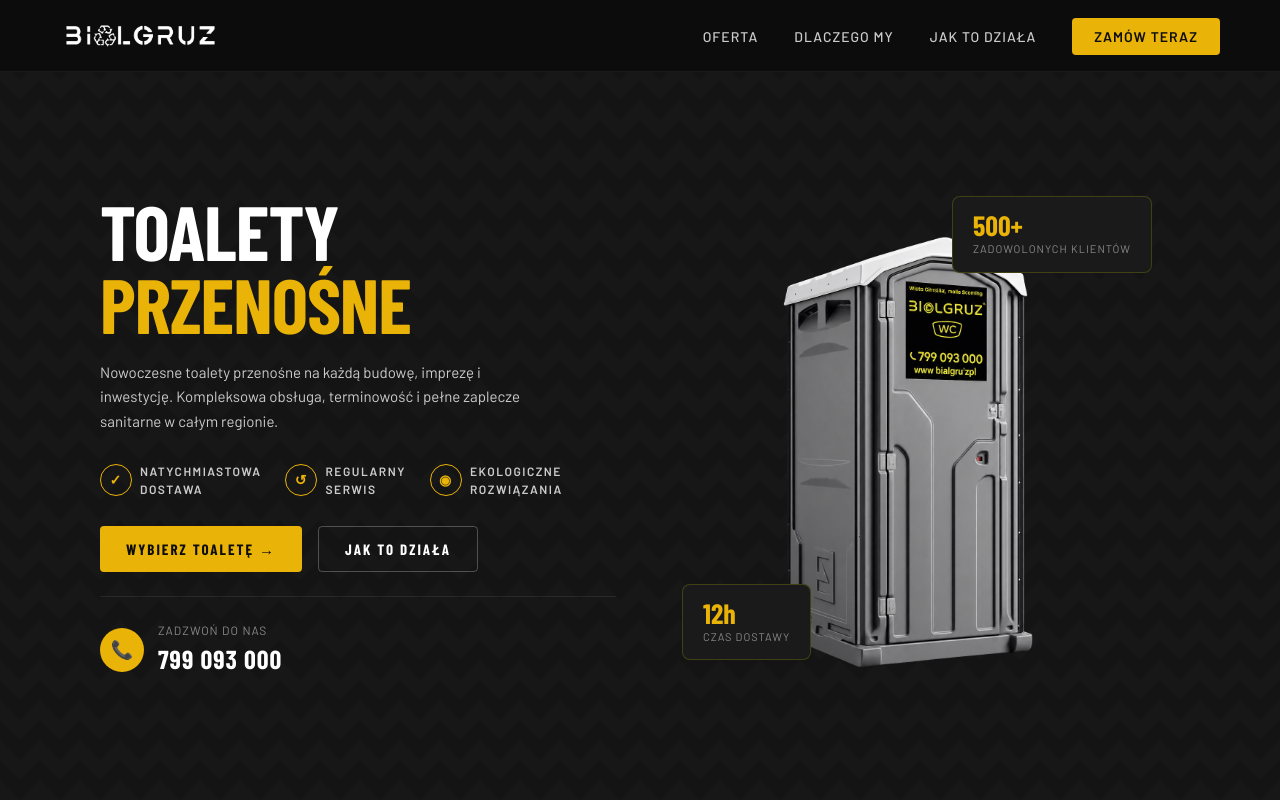
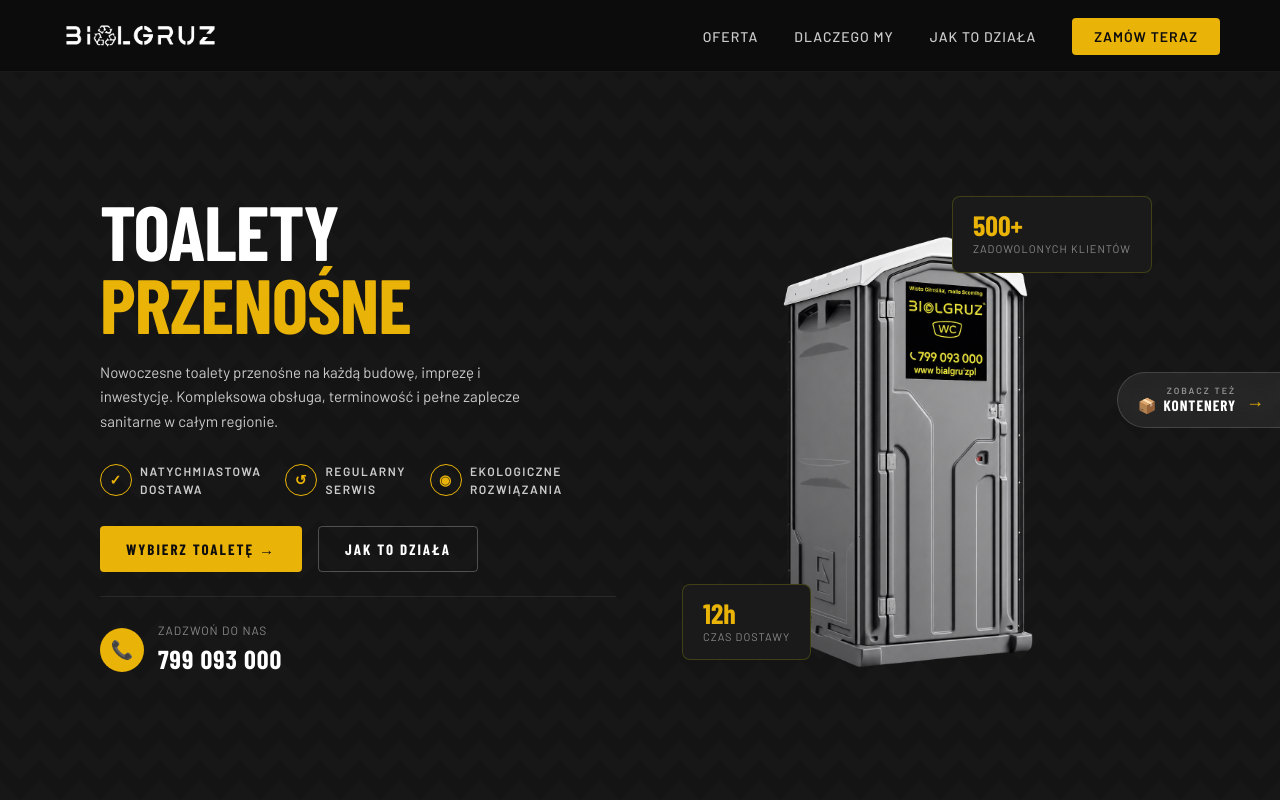
Before and after one commit to JakubPaszko2001/bialgruz-next, a Next.js app: page /toalety-przenosne in a window 1280 px wide. Shown: the top 800 px of the page. Built offline with nearby package versions, Linux system fonts and the light colour scheme; a web font is replaced by a local one.

Commit message:
zmiana numeracji w kiblach

```diff
--- a/app/kontenery/page.jsx
+++ b/app/kontenery/page.jsx
@@ -2,6 +2,7 @@
 import Footer from "@/components/Footer";
 import { Hero, Strip, WhySection, StepsSection, Contact } from "@/components/subUI";
 import OfferKontenery from "@/components/OfferKontenery";
+import OfferTransition from "@/components/OfferTransition";
 
 export const metadata = {
   title: "Kontenery i Big Bagi na odpady budowlane – BIALGRUZ",
@@ -27,7 +28,9 @@
   return (
     <>
       <PageNav />
+      <OfferTransition from="left">
       <Hero
+        activePage="kontenery"
         titleTop="Kontenery i"
         titleBottom="Big Bagi"
         desc="Wynajem kontenerów i big bagów na gruz oraz odpady budowlane — na każdą budowę, remont i inwestycję. Szybkie podstawienie, wywóz i legalna utylizacja w całym regionie."
@@ -78,6 +81,7 @@
 
       <Contact mode="kontenery" />
       <Footer copy="© 2025 BIALGRUZ. Wynajem kontenerów i big bagów na odpady budowlane." />
+      </OfferTransition>
     </>
   );
 }
--- a/app/toalety-przenosne/page.jsx
+++ b/app/toalety-przenosne/page.jsx
@@ -2,6 +2,7 @@
 import Footer from "@/components/Footer";
 import { Hero, WhySection, StepsSection, Contact } from "@/components/subUI";
 import OfferToilets from "@/components/OfferToilets";
+import OfferTransition from "@/components/OfferTransition";
 
 export const metadata = {
   title: "Toalety przenośne – BIALGRUZ",
@@ -24,7 +25,9 @@
   return (
     <>
       <PageNav />
+      <OfferTransition from="right">
       <Hero
+        activePage="toalety"
         titleTop="Toalety"
         titleBottom="Przenośne"
         desc="Nowoczesne toalety przenośne na każdą budowę, imprezę i inwestycję. Kompleksowa obsługa, terminowość i pełne zaplecze sanitarne w całym regionie."
@@ -73,6 +76,7 @@
 
       <Contact mode="toalety" />
       <Footer copy="© 2025 BIALGRUZ. Wynajem toalet przenośnych." />
+      </OfferTransition>
     </>
   );
 }
--- /dev/null
+++ b/components/HeroSwitch.jsx
@@ -0,0 +1,34 @@
+"use client";
+
+import Link from "next/link";
+
+const OFFERS = {
+  kontenery: { label: "Kontenery", href: "/kontenery", icon: "📦" },
+  toalety: { label: "Toalety", href: "/toalety-przenosne", icon: "🚻" },
+};
+
+export default function HeroSwitch({ active }) {
+  const otherKey = active === "kontenery" ? "toalety" : "kontenery";
+  const other = OFFERS[otherKey];
+
+  return (
+    <Link
+      href={other.href}
+      aria-label={`Przejdź do oferty: ${other.label}`}
+      className="group absolute right-0 top-1/2 z-20 flex -translate-y-1/2 items-center gap-2.5 rounded-l-full border border-r-0 border-white/15 bg-white/[0.07] py-3 pl-4 pr-3 backdrop-blur transition-all duration-300 hover:gap-3 hover:bg-brand-yellow sm:pl-5 sm:pr-4"
+    >
+      <span className="text-right leading-tight">
+        <span className="block text-[9px] font-semibold uppercase tracking-[2px] text-white/50 transition-colors group-hover:text-ink-black/70">
+          Zobacz też
+        </span>
+        <span className="flex items-center justify-end gap-1.5 font-display text-[13px] font-bold uppercase tracking-[1px] text-white transition-colors group-hover:text-ink-black sm:text-[15px]">
+          <span className="text-[15px]">{other.icon}</span>
+          {other.label}
+        </span>
+      </span>
+      <span className="text-[18px] leading-none text-brand-yellow transition-all group-hover:translate-x-0.5 group-hover:text-ink-black">
+        →
+      </span>
+    </Link>
+  );
+}
--- /dev/null
+++ b/components/OfferTransition.jsx
@@ -0,0 +1,21 @@
+"use client";
+
+import { motion } from "framer-motion";
+
+/**
+ * Wjazd treści oferty „w bok" przy wejściu na podstronę.
+ * from="right" — wjeżdża z prawej (toalety), from="left" — z lewej (kontenery).
+ */
+export default function OfferTransition({ from = "right", children }) {
+  const x = from === "right" ? 80 : -80;
+  return (
+    <motion.div
+      className="overflow-x-hidden"
+      initial={{ opacity: 0, x }}
+      animate={{ opacity: 1, x: 0 }}
+      transition={{ duration: 0.5, ease: [0.22, 1, 0.36, 1] }}
+    >
+      {children}
+    </motion.div>
+  );
+}
--- a/components/OrderForm.jsx
+++ b/components/OrderForm.jsx
@@ -70,17 +70,17 @@
   { key: "przelew", label: "Przelew" },
 ];
 
-// Kolejny numer zlecenia BIALxxxx (jak w Order.jsx)
-async function generateOrderNumber(table) {
+// Kolejny numer zlecenia: kontenery = BIALxxxx, toalety = TOAxxxx
+async function generateOrderNumber(table, prefix) {
   const { data, error } = await supabase
     .from(table)
     .select("numerZlecenia, id")
     .order("id", { ascending: false })
     .limit(1);
-  if (error || !data?.length || !data[0]?.numerZlecenia) return "BIAL0001";
-  const match = data[0].numerZlecenia.match(/BIAL(\d+)/);
+  if (error || !data?.length || !data[0]?.numerZlecenia) return `${prefix}0001`;
+  const match = data[0].numerZlecenia.match(new RegExp(`${prefix}(\\d+)`));
   const next = match ? parseInt(match[1], 10) + 1 : 1;
-  return `BIAL${next.toString().padStart(4, "0")}`;
+  return `${prefix}${next.toString().padStart(4, "0")}`;
 }
 
 const TOILET_SERVICES = {
@@ -95,6 +95,7 @@
 
 // Tabele Supabase per tryb
 const TABLE_BY_MODE = { kontenery: "Zamówienia", toalety: "ToaletyZamowienia" };
+const PREFIX_BY_MODE = { kontenery: "BIAL", toalety: "TOA" };
 
 const SERVICE_LISTS = {
   kontenery: [
@@ -313,10 +314,11 @@
     };
 
     const table = TABLE_BY_MODE[mode] || TABLE_BY_MODE.kontenery;
+    const prefix = PREFIX_BY_MODE[mode] || PREFIX_BY_MODE.kontenery;
     setSubmitting(true);
     setSubmitError("");
     try {
-      const numerZlecenia = await generateOrderNumber(table);
+      const numerZlecenia = await generateOrderNumber(table, prefix);
       const { error } = await supabase.from(table).insert([{ ...payload, numerZlecenia }]);
       if (error) throw error;
       setOrderNumber(numerZlecenia);
--- a/components/ServiceWorkerRegister.jsx
+++ b/components/ServiceWorkerRegister.jsx
@@ -5,9 +5,20 @@
 export default function ServiceWorkerRegister() {
   useEffect(() => {
     if (typeof navigator === "undefined" || !("serviceWorker" in navigator)) return;
+
+    // W dev wyrejestruj SW i wyczyść cache — inaczej cache-first serwuje nieaktualne chunki _next/static
+    if (process.env.NODE_ENV !== "production") {
+      navigator.serviceWorker.getRegistrations().then((regs) => regs.forEach((r) => r.unregister()));
+      if (typeof caches !== "undefined") {
+        caches.keys().then((keys) => keys.forEach((k) => caches.delete(k)));
+      }
+      return;
+    }
+
     const register = () => navigator.serviceWorker.register("/sw.js").catch(() => {});
     if (document.readyState === "complete") register();
     else window.addEventListener("load", register, { once: true });
   }, []);
+
   return null;
 }
--- a/components/subUI.jsx
+++ b/components/subUI.jsx
@@ -1,6 +1,7 @@
 import Image from "next/image";
 import Reveal from "@/components/Reveal";
 import OrderForm from "@/components/OrderForm";
+import HeroSwitch from "@/components/HeroSwitch";
 
 /* ── Small helpers ── */
 export function Eyebrow({ children, className = "" }) {
@@ -26,7 +27,7 @@
 );
 
 /* ── HERO ── */
-export function Hero({ titleTop, titleBottom, desc, badges, primary, secondary, phone, image, stats = [] }) {
+export function Hero({ titleTop, titleBottom, desc, badges, primary, secondary, phone, image, stats = [], activePage }) {
   return (
     <section className="relative flex min-h-screen items-center overflow-hidden bg-diagonal pt-[72px]">
       <div className="relative z-[1] mx-auto grid w-full max-w-[1200px] grid-cols-1 items-center gap-12 px-6 py-16 sm:px-[60px] md:grid-cols-2">
@@ -90,6 +91,7 @@
           </div>
         </Reveal>
       </div>
+      {activePage && <HeroSwitch active={activePage} />}
     </section>
   );
 }
```
